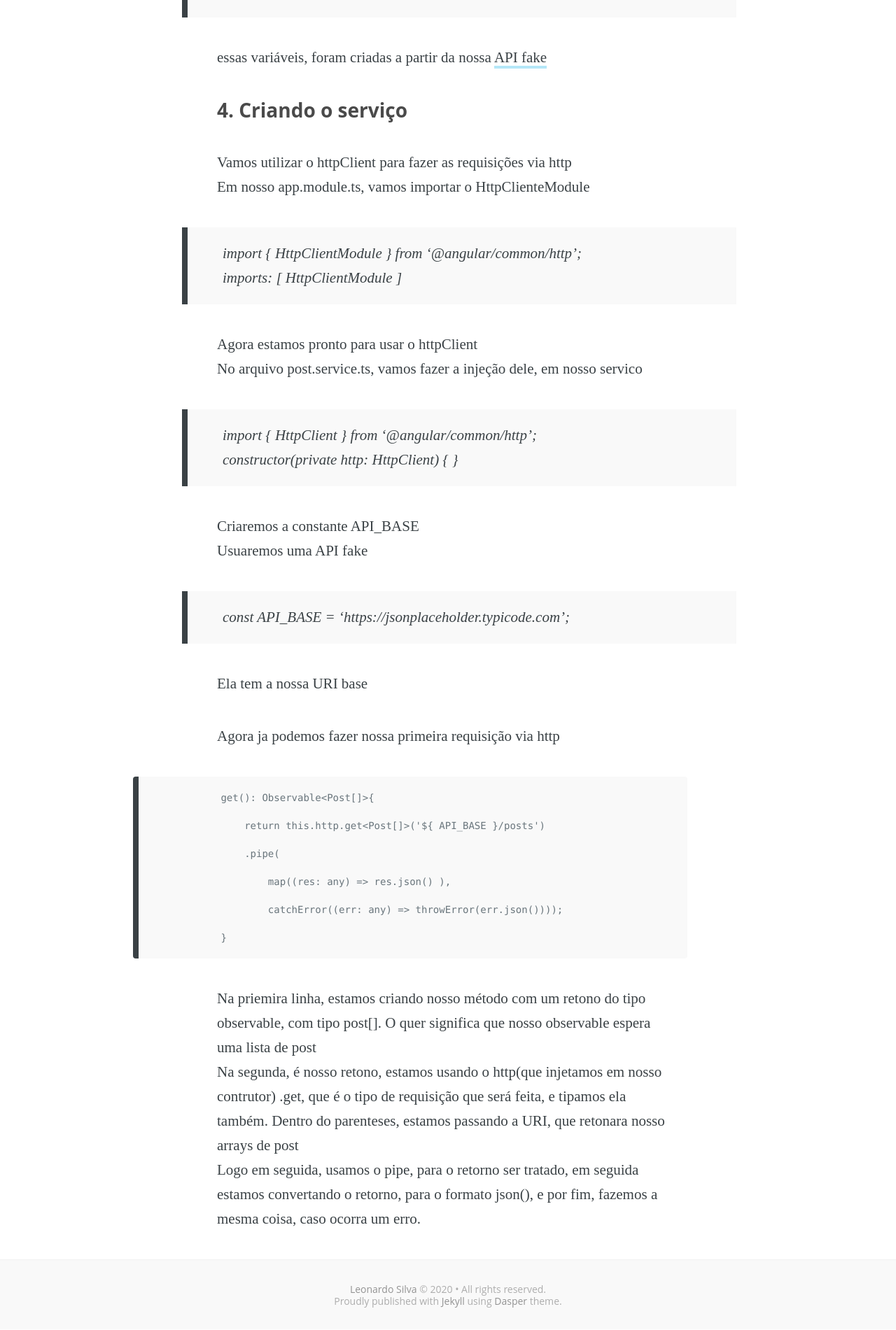
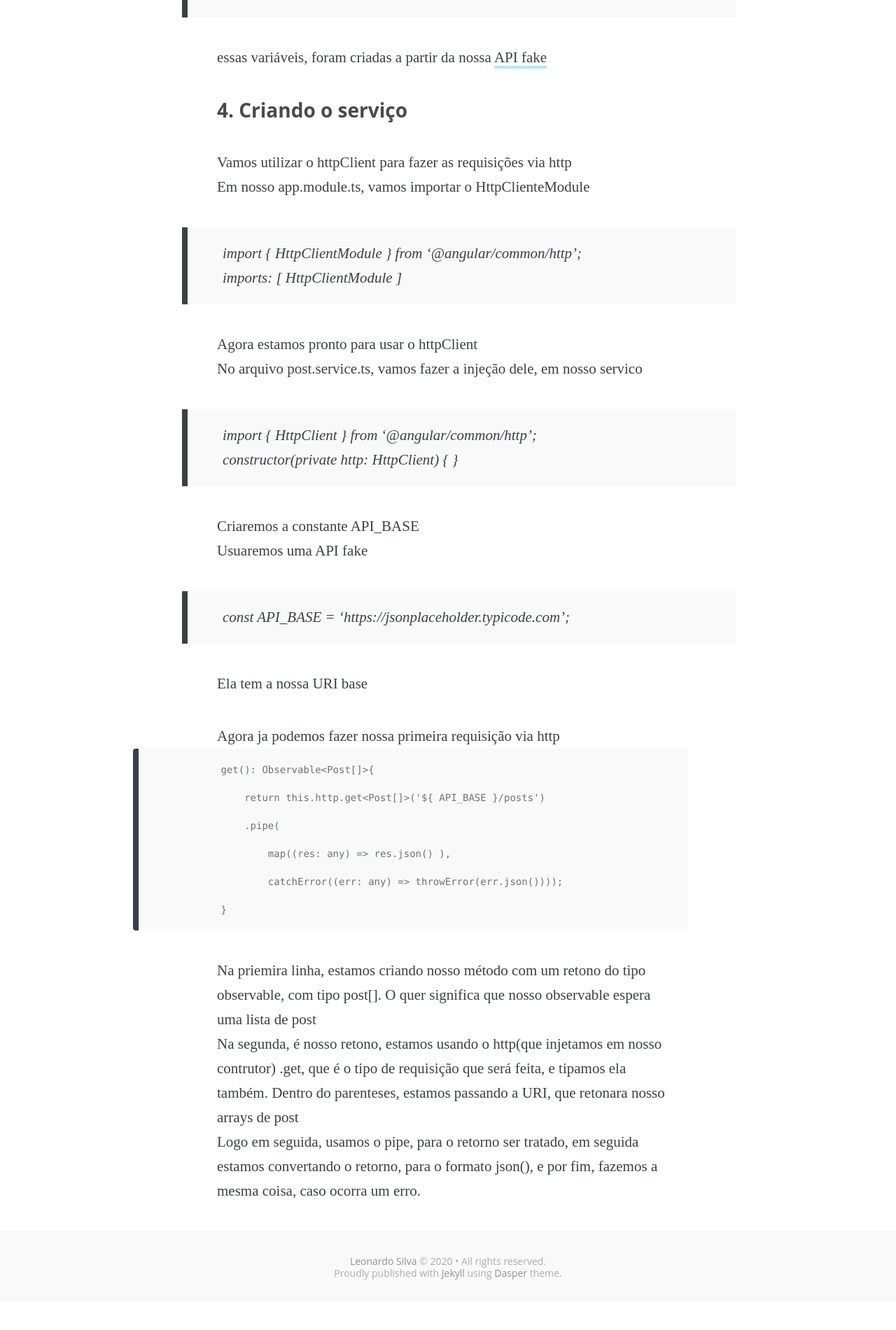
Before and after one commit to Leonardo1065a/leonardo1065a.github.io, a Jekyll site: the page built from _posts/2020/05/2020-05-01-consumindo-api-observable.md, in a window 1280 px wide. Shown: the part 3686-5587 px from the top of the page at 70% size. Built offline with Jekyll 4.4.1, drawn with Linux system fonts in a browser that asks for light colours; some web fonts are replaced; after the commit the page ends 5547 px from its top, so only the background shows below that.

Commit message:
teste pre

```diff
--- a/assets/css/dev/style.scss
+++ b/assets/css/dev/style.scss
@@ -443,7 +443,6 @@ main {
       blockquote,
       div,
       p,
-      pre,
       .ar-container,
       > .max-height,
       > section > ol,
@@ -491,8 +490,8 @@ main {
 
 
       /* Aspect ratio container*/
-      img,
-      pre {
+      img
+       {
         /* Mobile */
         @media (max-width: $mobile-max) {
           margin-left: -$containerPadding-mobile !important;
```
Also changed, not shown: assets/css/prod/style.min.css.
